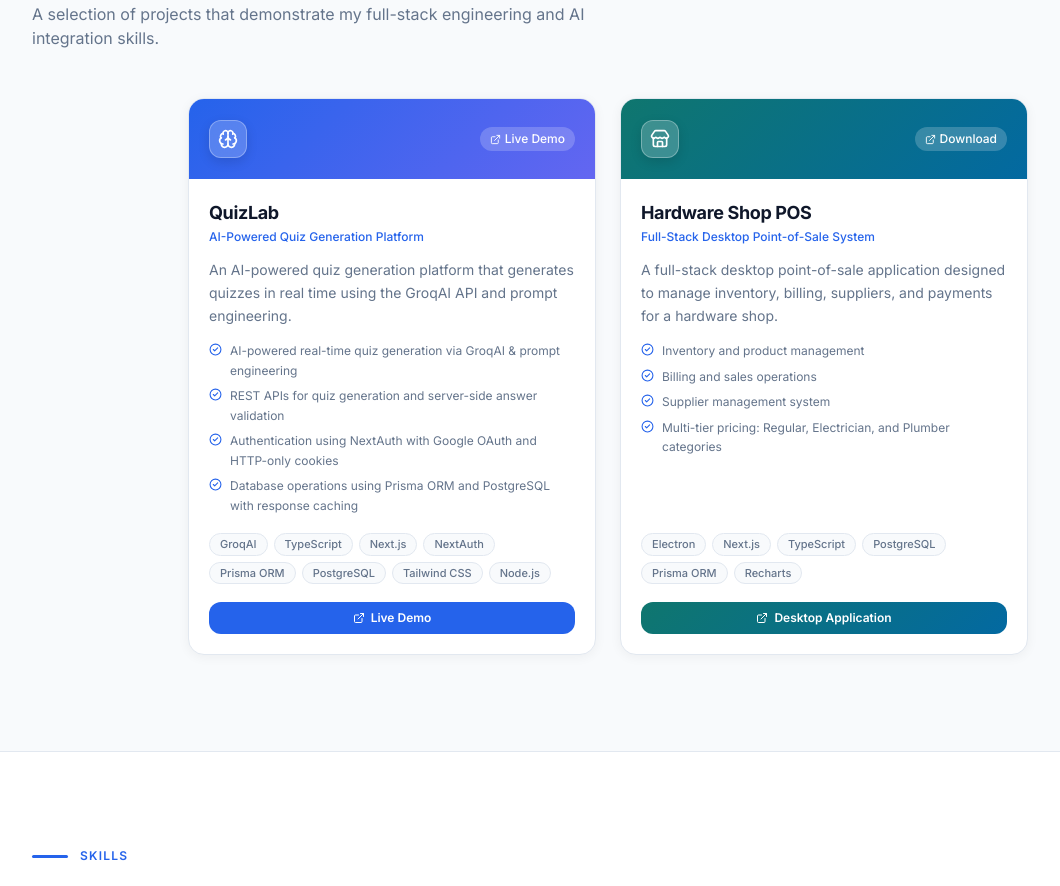
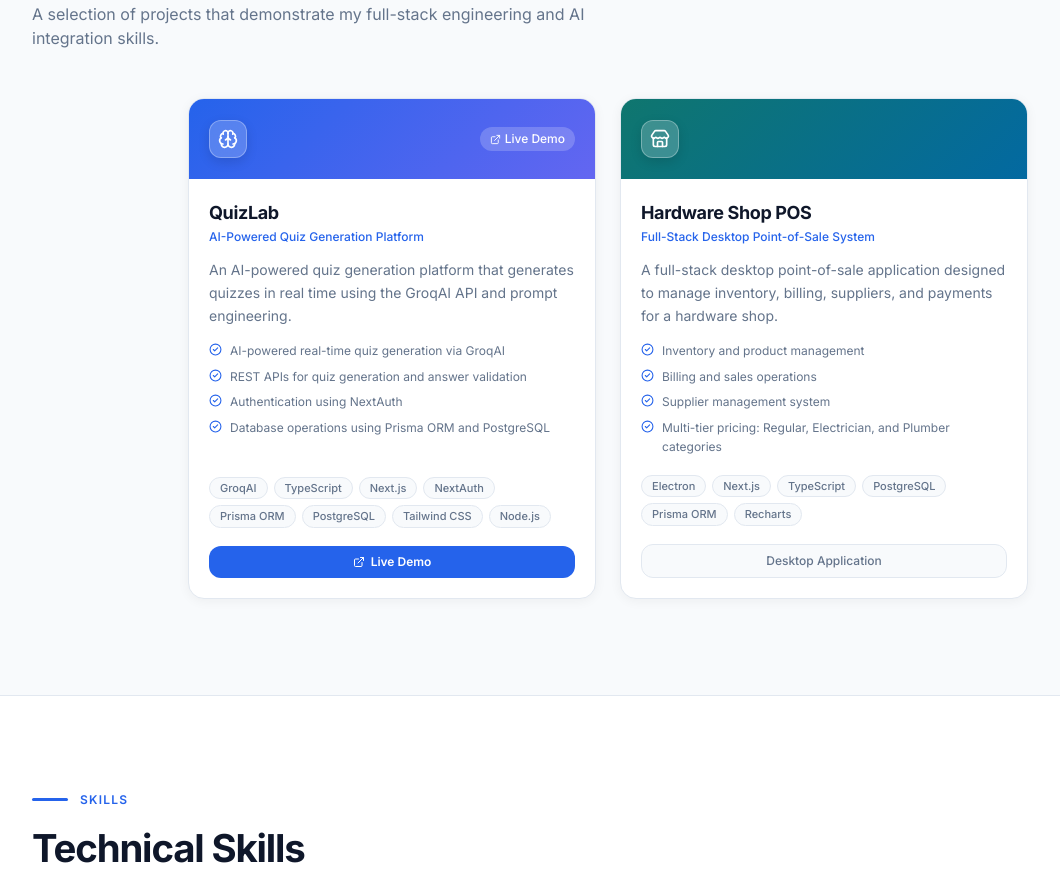
Before and after one commit to Parth15-in/Portfolio, a Next.js app: page / in a window 1280 px wide. Shown: the part 2340-3226 px from the top of the page, without its empty margins (32-1092 px from the left). Built offline with nearby package versions, Linux system fonts and the light colour scheme.

Commit message:
Revert "feat: add desktop app download link and gradient button for Hardware Shop POS"
This reverts commit 32dd1c31b9d4ac1bb030348fe9cdf604fb0ad08b.

```diff
--- a/app/components/ProjectsSection.tsx
+++ b/app/components/ProjectsSection.tsx
@@ -153,23 +153,6 @@ export default function ProjectsSection() {
                           GitHub
                         </a>
                       )}
-                      {project.desktopUrl && (
-                        <a
-                          href={project.desktopUrl}
-                          target="_blank"
-                          rel="noopener noreferrer"
-                          className="flex items-center gap-1 text-xs font-medium px-2.5 py-1 rounded-full transition-colors"
-                          style={{
-                            background: "rgba(255,255,255,0.2)",
-                            color: "#fff",
-                            backdropFilter: "blur(4px)",
-                          }}
-                          aria-label={`Download ${project.title} desktop app`}
-                        >
-                          <ExternalLink size={11} />
-                          Download
-                        </a>
-                      )}
                     </div>
                   </div>
 
@@ -258,28 +241,13 @@ export default function ProjectsSection() {
                           GitHub
                         </a>
                       )}
-                      {!project.liveUrl && !project.githubUrl && !project.desktopUrl && (
+                      {!project.liveUrl && !project.githubUrl && (
                         <span
                           className="flex-1 flex items-center justify-center py-2 rounded-xl text-xs font-medium"
                           style={{ background: "var(--bg)", color: "var(--muted)", border: "1px solid var(--line)" }}
                         >
                           {project.organization ? `Professional Work — ${project.organization}` : "Desktop Application"}
                         </span>
-                      )}
-                      {!project.liveUrl && !project.githubUrl && project.desktopUrl && (
-                        <a
-                          href={project.desktopUrl}
-                          target="_blank"
-                          rel="noopener noreferrer"
-                          className="flex-1 flex items-center justify-center gap-1.5 py-2 rounded-xl text-xs font-semibold transition-all duration-200 hover:opacity-90"
-                          style={{
-                            background: `linear-gradient(135deg, ${project.gradientFrom}, ${project.gradientTo})`,
-                            color: "#fff",
-                          }}
-                        >
-                          <ExternalLink size={12} />
-                          Desktop Application
-                        </a>
                       )}
                     </div>
                   </div>
--- a/app/lib/data.ts
+++ b/app/lib/data.ts
@@ -20,7 +20,6 @@ export interface Project {
   features: string[];
   liveUrl?: string;
   githubUrl?: string;
-  desktopUrl?: string;
   organization?: string;
   gradientFrom: string;
   gradientTo: string;
@@ -99,10 +98,10 @@ export const projects: Project[] = [
       "Node.js",
     ],
     features: [
-      "AI-powered real-time quiz generation via GroqAI & prompt engineering",
-      "REST APIs for quiz generation and server-side answer validation",
-      "Authentication using NextAuth with Google OAuth and HTTP-only cookies",
-      "Database operations using Prisma ORM and PostgreSQL with response caching",
+      "AI-powered real-time quiz generation via GroqAI",
+      "REST APIs for quiz generation and answer validation",
+      "Authentication using NextAuth",
+      "Database operations using Prisma ORM and PostgreSQL",
       "Responsive interface using Tailwind CSS and shadcn/ui",
       "Deployed on Vercel",
     ],
@@ -138,7 +137,6 @@ export const projects: Project[] = [
     gradientFrom: "#0F766E",
     gradientTo: "#0369A1",
     icon: "store",
-    desktopUrl: "https://github.com/Parth15-in/HardwarePRO#download-desktop-app-windows-exe",
   },
 ];
 
```
